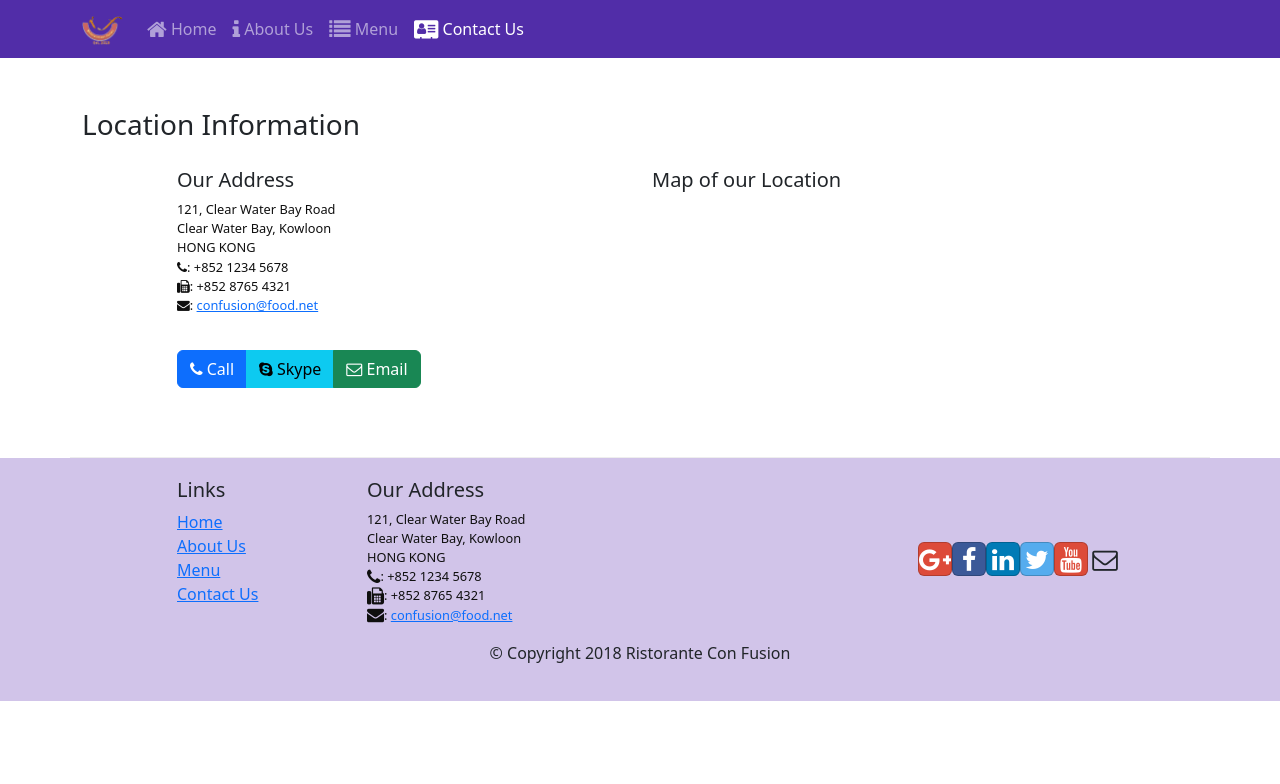
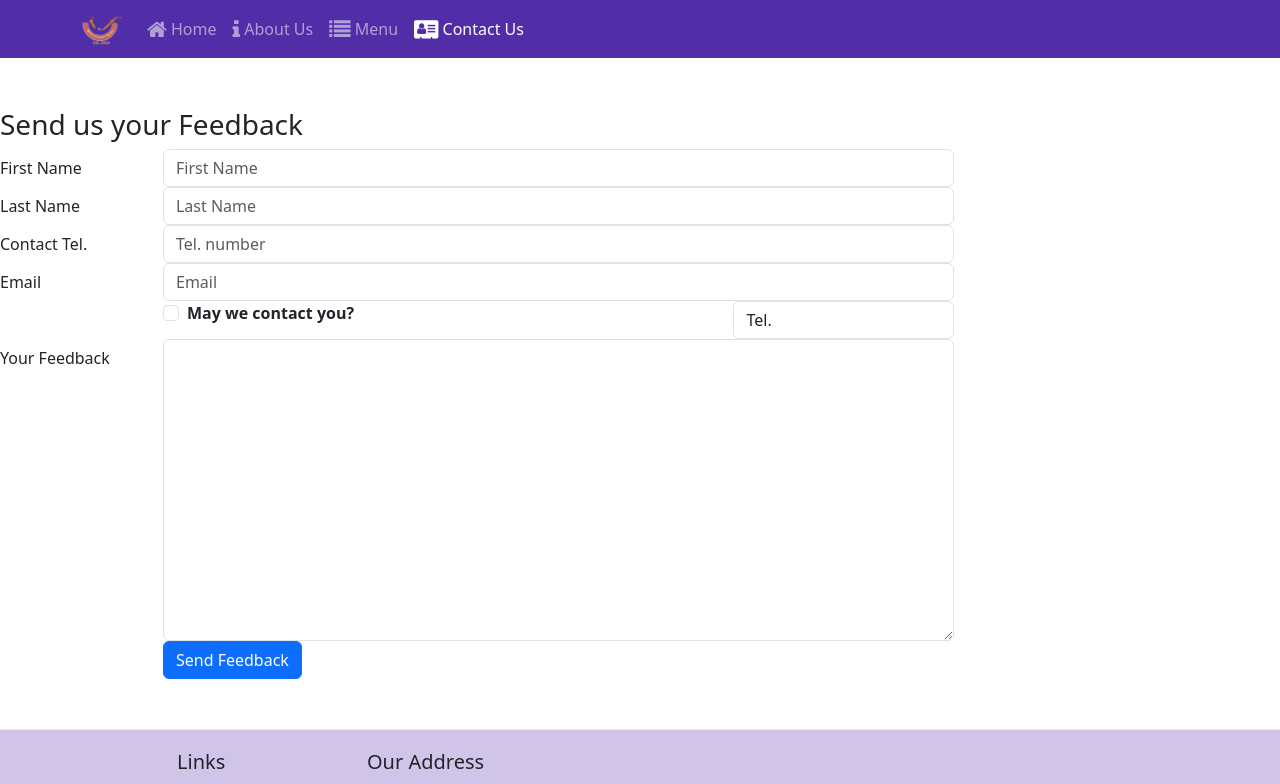
Before and after one commit to trangthupham02051998/ReactJS-Funix, a React (Create React App) app: page /contactus in a window 1280 px wide. Shown: the top 784 px of the page. Built offline with nearby package versions, Linux system fonts and the light colour scheme.

Commit message:
ontrolled Forms

```diff
--- a/src/components/ContactComponent.js
+++ b/src/components/ContactComponent.js
@@ -1,36 +1,130 @@
-import React from 'react';
 
-function Contact(props) {
-    return(
-        <div className="container">
+import React, { Component } from 'react';
+import { Breadcrumb, BreadcrumbItem,
+    Button, Form, FormGroup, Label, Input, Col } from 'reactstrap';
+
+
+    class Contact extends Component {
+        constructor(props) {
+            super(props);
+
+            this.state = {
+                firstname: '',
+                lastname: '',
+                telnum: '',
+                email: '',
+                agree: false,
+                contactType: 'Tel.',
+                message: ''
+            };
+
+            this.handleInputChange = this.handleInputChange.bind(this);
+            this.handleSubmit = this.handleSubmit.bind(this);
+
+        }
+
+        handleInputChange(event) {
+            const target = event.target;
+            const value = target.type === 'checkbox' ? target.checked : target.value;
+            const name = target.name;
+
+            this.setState({
+                [name]: value
+            });
+        }
+
+        handleSubmit(event) {
+            console.log('Current State is: ' + JSON.stringify(this.state));
+            alert('Current State is: ' + JSON.stringify(this.state));
+            event.preventDefault();
+        }
+        render() {
+            return (
             <div className="row row-content">
                 <div className="col-12">
-                    <h3>Location Information</h3>
+                    <h3>Send us your Feedback</h3>
                 </div>
-                <div className="col-12 col-sm-4 offset-sm-1">
-                    <h5>Our Address</h5>
-                    <address>
-                        121, Clear Water Bay Road<br />
-                        Clear Water Bay, Kowloon<br />
-                        HONG KONG<br />
-                        <i className="fa fa-phone"></i>: +852 1234 5678<br />
-                        <i className="fa fa-fax"></i>: +852 8765 4321<br />
-                        <i className="fa fa-envelope"></i>: <a href="mailto:confusion@food.net">confusion@food.net</a>
-                    </address>
-                </div>
-                <div className="col-12 col-sm-6 offset-sm-1">
-                    <h5>Map of our Location</h5>
-                </div>
-                <div className="col-12 col-sm-11 offset-sm-1">
-                    <div className="btn-group" role="group">
-                        <a role="button" className="btn btn-primary" href="tel:+85212345678"><i className="fa fa-phone"></i> Call</a>
-                        <a role="button" className="btn btn-info"><i className="fa fa-skype"></i> Skype</a>
-                        <a role="button" className="btn btn-success" href="mailto:confusion@food.net"><i className="fa fa-envelope-o"></i> Email</a>
-                    </div>
+                <div className="col-12 col-md-9">
+                    <Form onSubmit={this.handleSubmit}>
+                        <FormGroup row>
+                            <Label htmlFor="firstname" md={2}>First Name</Label>
+                            <Col md={10}>
+                                <Input type="text" id="firstname" name="firstname"
+                                       placeholder="First Name"
+                                       value={this.state.firstname}
+                                       onChange={this.handleInputChange} />
+                            </Col>
+                        </FormGroup>
+                        <FormGroup row>
+                            <Label htmlFor="lastname" md={2}>Last Name</Label>
+                            <Col md={10}>
+                                <Input type="text" id="lastname" name="lastname"
+                                       placeholder="Last Name"
+                                       value={this.state.lastname}
+                                       onChange={this.handleInputChange} />
+                            </Col>
+                        </FormGroup>
+                        <FormGroup row>
+                            <Label htmlFor="telnum" md={2}>Contact Tel.</Label>
+                            <Col md={10}>
+                                <Input type="tel" id="telnum" name="telnum"
+                                       placeholder="Tel. number"
+                                       value={this.state.telnum}
+                                       onChange={this.handleInputChange} />
+                            </Col>
+                        </FormGroup>
+                        <FormGroup row>
+                            <Label htmlFor="email" md={2}>Email</Label>
+                            <Col md={10}>
+                                <Input type="email" id="email" name="email"
+                                       placeholder="Email"
+                                       value={this.state.email}
+                                       onChange={this.handleInputChange} />
+                            </Col>
+                        </FormGroup>
+                        <FormGroup row>
+                            <Col md={{size: 6, offset: 2}}>
+                                <FormGroup check>
+                                    <Label check>
+                                        <Input type="checkbox"
+                                               name="agree"
+                                               checked={this.state.agree}
+                                               onChange={this.handleInputChange} /> {' '}
+                                        <strong>May we contact you?</strong>
+                                    </Label>
+                                </FormGroup>
+                            </Col>
+                            <Col md={{size: 3, offset: 1}}>
+                                <Input type="select" name="contactType"
+                                       value={this.state.contactType}
+                                       onChange={this.handleInputChange}>
+                                    <option>Tel.</option>
+                                    <option>Email</option>
+                                </Input>
+                            </Col>
+                        </FormGroup>
+                        <FormGroup row>
+                            <Label htmlFor="message" md={2}>Your Feedback</Label>
+                            <Col md={10}>
+                                <Input type="textarea" id="message" name="message"
+                                       rows="12"
+                                       value={this.state.message}
+                                       onChange={this.handleInputChange}></Input>
+                            </Col>
+                        </FormGroup>
+                        <FormGroup row>
+                            <Col md={{size: 10, offset: 2}}>
+                                <Button type="submit" color="primary">
+                                    Send Feedback
+                                </Button>
+                            </Col>
+                        </FormGroup>
+                    </Form>
                 </div>
             </div>
-        </div>
-    );
-}
+            )
+        }
+    }
+
 
 export default Contact;
--- a/src/components/MainComponent.js
+++ b/src/components/MainComponent.js
@@ -46,7 +46,7 @@
                 <Switch>
                     <Route path='/home' component={HomePage} />
                     <Route exact path='/menu' component={() => <Menu dishes={this.state.dishes} />} />
-                    <Route exact path='/contactus' component={Contact} />} />
+                    <Route exact path='/contactus' component={Contact} />
                     <Redirect to="/home" />
                 </Switch>
                 <Footer />
```
